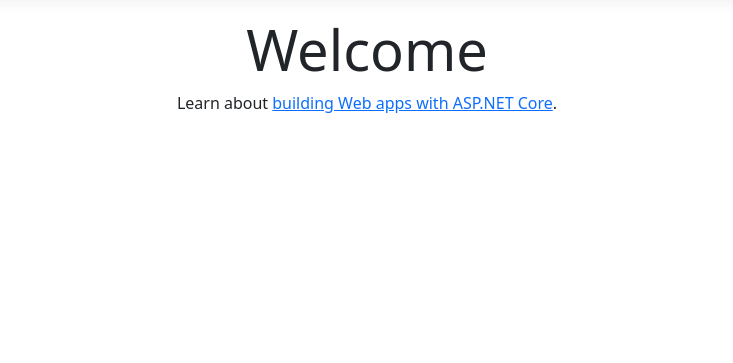
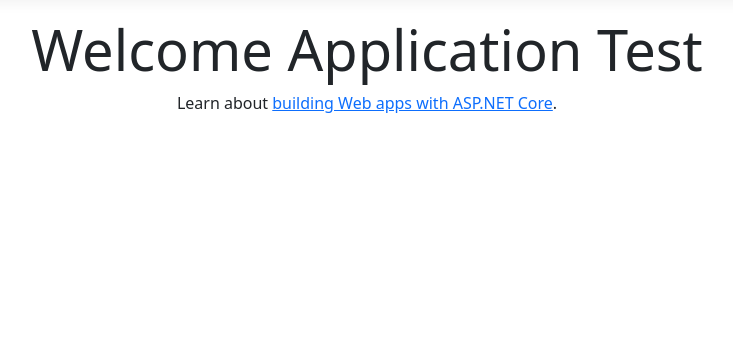
Before and after one commit to azuredvops/webapp, an ASP.NET Core app: page / in a window 1280 px wide. Shown: the part 57-420 px from the top of the page, without its empty margins (273-1006 px from the left). Run offline with ASP.NET Core 8, Linux system fonts and the light colour scheme; style sheets or scripts are compiled from the project's sources.

Commit message:
First Commit

```diff
--- a/webapp/Pages/Index.cshtml
+++ b/webapp/Pages/Index.cshtml
@@ -5,6 +5,6 @@
 }
 
 <div class="text-center">
-    <h1 class="display-4">Welcome</h1>
+    <h1 class="display-4">Welcome Application Test </h1>
     <p>Learn about <a href="https://learn.microsoft.com/aspnet/core">building Web apps with ASP.NET Core</a>.</p>
 </div>
```
